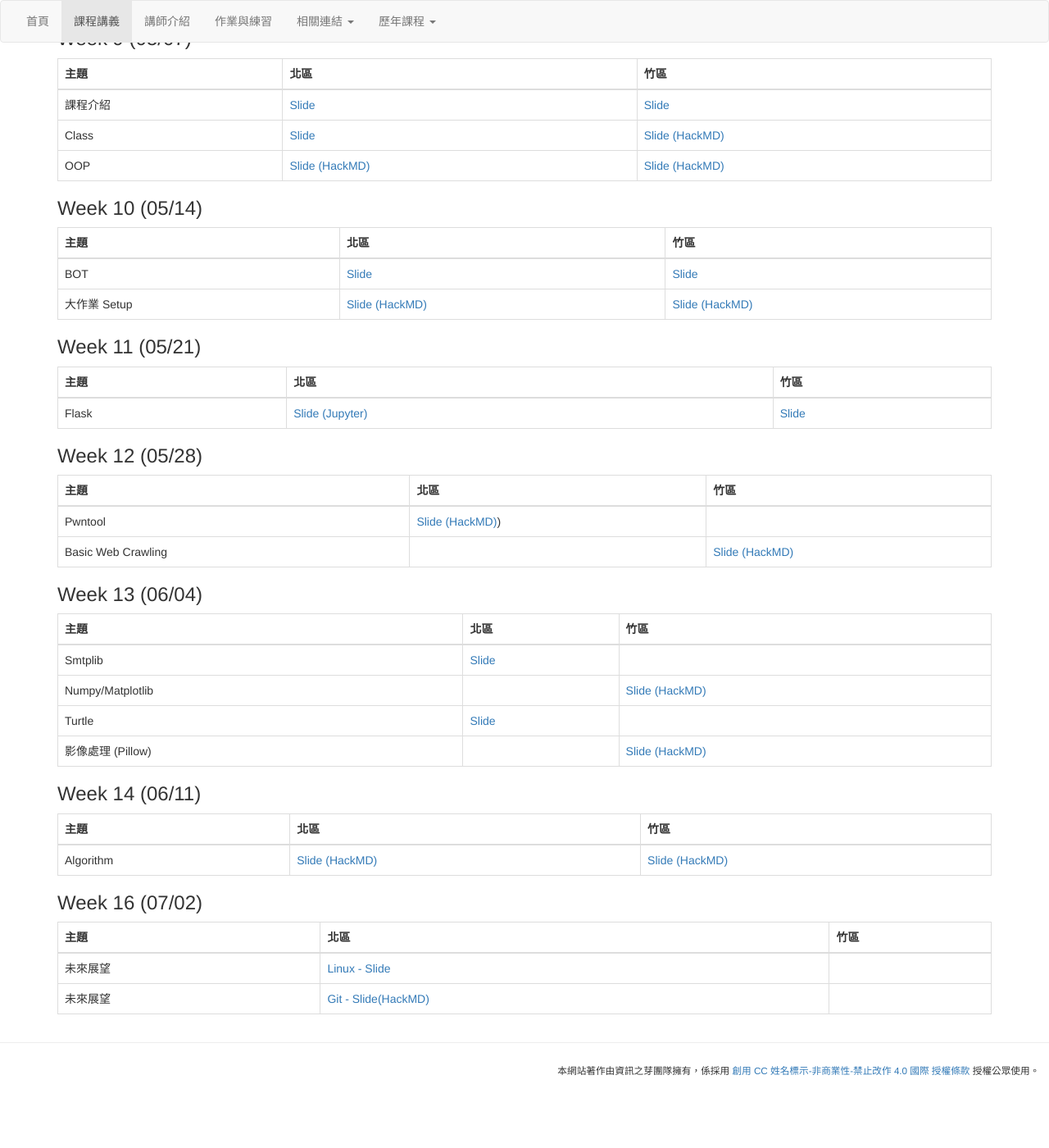
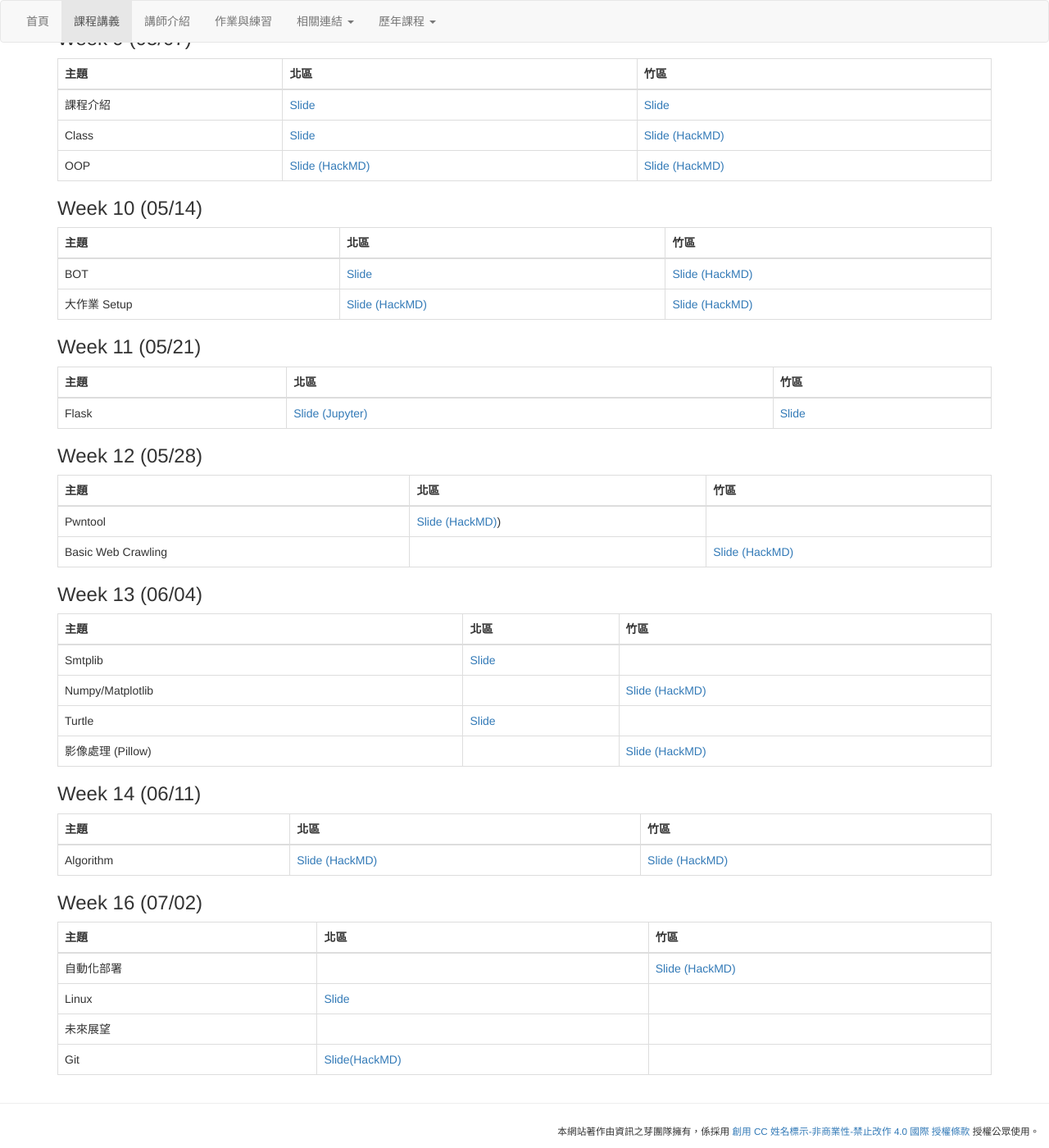
Before and after one commit to tw-csie-sprout/py2023, a Jekyll site: the page built from slides.md, in a window 1280 px wide and 1400 px high, scrolled down 1533 px. Shown: the whole window at 82% size. Built offline with Jekyll 4.4.1, drawn with Linux system fonts in a browser that asks for light colours; before the commit the page ends 2859 px from its top, so only the background shows below that.

Commit message:
Update slide links

```diff
--- a/slides.md
+++ b/slides.md
@@ -32,7 +32,7 @@ title: "課程講義"
 | 主題 | 北區 | 竹區 |
 | --- | --- | --- |
 | For、range、iterable | [Slide (HackMD)](https://hackmd.io/@howardhsuuu/B1R0LFnCs) | [Slide (HackMD)](https://hackmd.io/@nWxhMfNES0-4UHCSWXJMcg/BkPTOplx2) |
-| List | [Slide](https://hackmd.io/@s3131212/BkQhTko13) | [Slide (HackMD)](https://hackmd.io/@nWxhMfNES0-4UHCSWXJMcg/Sy9jKReg3) |
+| List | [Slide (HackMD)](https://hackmd.io/@s3131212/BkQhTko13) | [Slide (HackMD)](https://hackmd.io/@nWxhMfNES0-4UHCSWXJMcg/Sy9jKReg3) |
 
 
 ### Week 4 (03/26)
@@ -56,7 +56,7 @@ title: "課程講義"
 {: .table .table-bordered}
 | 主題 | 北區 | 竹區 |
 | --- | --- | --- |
-| Module | [Slide (Jupyter)](https://namwoam.github.io/sprout-material/py2023-taipei-module/slide.slides.html#/) | [Slide (HackMD)](https://hackmd.io/@Ren-Hao-Deng/python-module) |
+| Module | [Slide (Jupyter)](https://namwoam.github.io/sprout-material/py2023-taipei-module/slide.slides.html) | [Slide (HackMD)](https://hackmd.io/@Ren-Hao-Deng/python-module) |
 | 大作業練習 | | |
 
 ### Week 7 (04/23)
@@ -64,8 +64,8 @@ title: "課程講義"
 {: .table .table-bordered}
 | 主題 | 北區 | 竹區 |
 | --- | --- | --- |
-| Coding Style | [Slide (Jupyter)](https://namwoam.github.io/sprout-material/py2023-taipei-coding_style/slide.slides.html#/) | [Slide](https://drive.google.com/file/d/1BDTrtnl0KN22IxdY0awTctIBwbVfyzSk/view) |
-| 複習 |[Slide (HackMD)](https://hackmd.io/@YuKai0928/BJ3kX5nai#/) | [Slide (HackMD)](https://hackmd.io/@SiriusKoan/Hkpamr9M3#/) |
+| Coding Style | [Slide (Jupyter)](https://namwoam.github.io/sprout-material/py2023-taipei-coding_style/slide.slides.html) | [Slide](https://drive.google.com/file/d/1BDTrtnl0KN22IxdY0awTctIBwbVfyzSk/view) |
+| 複習 |[Slide (HackMD)](https://hackmd.io/@YuKai0928/BJ3kX5nai) | [Slide (HackMD)](https://hackmd.io/@SiriusKoan/Hkpamr9M3) |
 
 ## 第二階段投影片
 
@@ -74,24 +74,24 @@ title: "課程講義"
 {: .table .table-bordered}
 | 主題 | 北區 | 竹區 |
 | --- | --- | --- |
-| 課程介紹 | [Slide](https://drive.google.com/file/d/12lCU49099lbGFXYWynd1N5HXpZPe5Ezu/view?usp=sharing) | [Slide](https://drive.google.com/file/d/1OOSGxr7uWa_I-08rMULLgkKpqsGZFDGH/view?usp=sharing) |
-| Class | [Slide](https://drive.google.com/file/d/1KtEm0pjFHWIrcYVGri5d6y2WmyJUb86A/view?usp=share_link) | [Slide (HackMD)](https://hackmd.io/@Sean64/py-class) |
-| OOP | [Slide (HackMD)](https://hackmd.io/@VLvbo_-_QjqwJnUcuKdxSQ/Bk1r8yomh#/) | [Slide (HackMD)](https://hackmd.io/@nWxhMfNES0-4UHCSWXJMcg/rJHn7KME2#/) |
+| 課程介紹 | [Slide](https://drive.google.com/file/d/12lCU49099lbGFXYWynd1N5HXpZPe5Ezu/view) | [Slide](https://drive.google.com/file/d/1OOSGxr7uWa_I-08rMULLgkKpqsGZFDGH/view) |
+| Class | [Slide](https://drive.google.com/file/d/1KtEm0pjFHWIrcYVGri5d6y2WmyJUb86A/view) | [Slide (HackMD)](https://hackmd.io/@Sean64/py-class) |
+| OOP | [Slide (HackMD)](https://hackmd.io/@VLvbo_-_QjqwJnUcuKdxSQ/Bk1r8yomh) | [Slide (HackMD)](https://hackmd.io/@nWxhMfNES0-4UHCSWXJMcg/rJHn7KME2) |
 
 ### Week 10 (05/14)
 
 {: .table .table-bordered}
 | 主題 | 北區 | 竹區 |
 | --- | --- | --- |
-| BOT | [Slide](https://drive.google.com/file/d/1ygqbexHVrgsA9sDZVAYld5u3jKFH_ewv/view?usp=share_link) | [Slide](https://hackmd.io/@SiriusKoan/B1-bSVP4n#/) |
-| 大作業 Setup | [Slide (HackMD)](https://hackmd.io/@Fireball0424/HkED_0UXn#/) | [Slide (HackMD)](https://hackmd.io/@Fireball0424/HkED_0UXn#/) |
+| BOT | [Slide](https://drive.google.com/file/d/1ygqbexHVrgsA9sDZVAYld5u3jKFH_ewv/view) | [Slide (HackMD)](https://hackmd.io/@SiriusKoan/B1-bSVP4n) |
+| 大作業 Setup | [Slide (HackMD)](https://hackmd.io/@Fireball0424/HkED_0UXn) | [Slide (HackMD)](https://hackmd.io/@Fireball0424/HkED_0UXn) |
 
 ### Week 11 (05/21)
 
 {: .table .table-bordered}
 | 主題 | 北區 | 竹區 |
 | --- | --- | --- |
-| Flask | [Slide (Jupyter)](https://namwoam.github.io/sprout-material/py2023-taipei-flask/slide.slides.html#/) | [Slide](https://drive.google.com/file/d/13EgMg3h1SfO73gphj2NQLyghgarB2ERi/view?usp=share_link) |
+| Flask | [Slide (Jupyter)](https://namwoam.github.io/sprout-material/py2023-taipei-flask/slide.slides.html) | [Slide](https://drive.google.com/file/d/13EgMg3h1SfO73gphj2NQLyghgarB2ERi/view) |
 
 ### Week 12 (05/28)
 
@@ -99,16 +99,16 @@ title: "課程講義"
 | 主題 | 北區 | 竹區 |
 | --- | --- | --- |
 | Pwntool | [Slide (HackMD)](https://hackmd.io/@YuKai0928/rkKzhw4b2)) | |
-| Basic Web Crawling | | [Slide (HackMD)](https://hackmd.io/@Z_ZMXd6ISlObZMLPsr_6WA/Hy4yoWl8h#/) |
+| Basic Web Crawling | | [Slide (HackMD)](https://hackmd.io/@Z_ZMXd6ISlObZMLPsr_6WA/Hy4yoWl8h) |
 
 ### Week 13 (06/04)
 
 {: .table .table-bordered}
 | 主題 | 北區 | 竹區 |
 | --- | --- | --- |
-| Smtplib | [Slide](https://drive.google.com/file/d/1-T-RhrjK3zTI9Nlt6Nbf4rTl9wHRMK2p/view?usp=sharing)| |
+| Smtplib | [Slide](https://drive.google.com/file/d/1-T-RhrjK3zTI9Nlt6Nbf4rTl9wHRMK2p/view)| |
 | Numpy/Matplotlib | | [Slide (HackMD)](https://hackmd.io/@Ren-Hao-Deng/python-np-plt) |
-| Turtle | [Slide](https://drive.google.com/file/d/1901oSWmYLZxTpcc-JINbLVkpJOzeGaXz/view?usp=sharing) | |
+| Turtle | [Slide](https://drive.google.com/file/d/1901oSWmYLZxTpcc-JINbLVkpJOzeGaXz/view) | |
 | 影像處理 (Pillow) | | [Slide (HackMD)](https://hackmd.io/@Fireball0424/SJ9H1KgUh) |
 
 ### Week 14 (06/11)
@@ -124,5 +124,7 @@ title: "課程講義"
 {: .table .table-bordered}
 | 主題 | 北區 | 竹區 |
 | --- | --- | --- |
-| 未來展望 | [Linux - Slide](https://drive.google.com/file/d/1JvUVC9uAQZEmRY0XMN2s4ADiarBMNW9w/view?usp=sharing) |  |
-| 未來展望 | [Git - Slide(HackMD)](https://hackmd.io/@VLvbo_-_QjqwJnUcuKdxSQ/ByuWMfQO2#/) |  |
+| 自動化部署 |  | [Slide (HackMD)](https://hackmd.io/@Sean64/cicd-sprout2023) |
+| Linux | [Slide](https://drive.google.com/file/d/1JvUVC9uAQZEmRY0XMN2s4ADiarBMNW9w/view) |  |
+| 未來展望 |  |  |
+| Git | [Slide(HackMD)](https://hackmd.io/@VLvbo_-_QjqwJnUcuKdxSQ/ByuWMfQO2) |  |
--- a/speaker.html
+++ b/speaker.html
@@ -71,7 +71,7 @@ img: "https://sprout.tw/py2023/assets/img/og-speaker.png"
                 <ul>
                     <li><a href="https://hackmd.io/@Sean64/py-string" target="_blank">Week 4. String</a></li>
                     <li><a href="https://hackmd.io/@Sean64/py-class" target="_blank">Week 9. Class</a></li>
-                    <li>Week 16. 未來展望</li>
+                    <li><a href="https://hackmd.io/@Sean64/cicd-sprout2023" target="_blank">Week 16. 自動化部署</a></li>
                 </ul>
             </div>
         </div>
```
